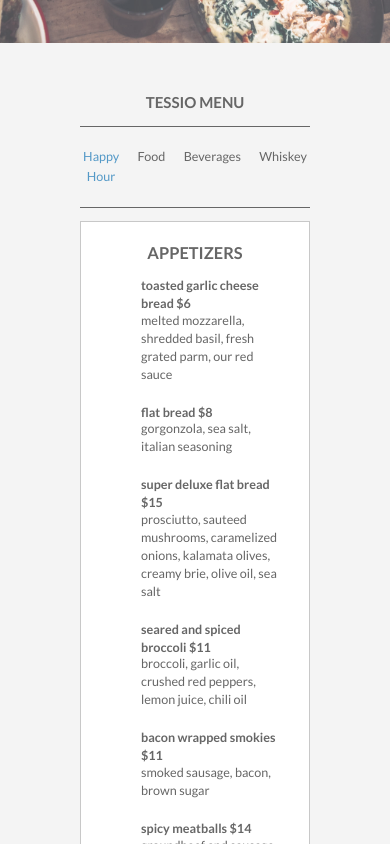
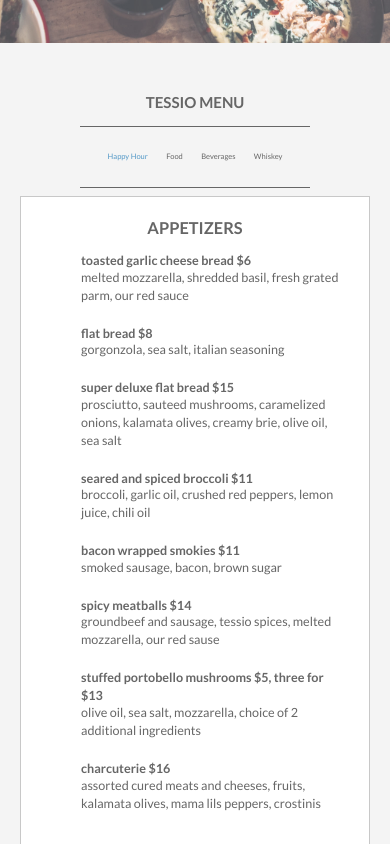
Before and after one commit to montgomeryrd/tessio, a React (Create React App) app: page / in a window 390 px wide. Shown: the part 1660-2504 px from the top of the page. Built offline with nearby package versions, Linux system fonts and the light colour scheme.

Commit message:
mobile styles

```diff
--- a/src/index.css
+++ b/src/index.css
@@ -187,7 +187,7 @@ li {
   height: 40px;
 }
 
-@media(max-width: 1000px) {
+@media(max-width: 600px) {
   .pimg1, .pimg2, .pimg3 {
       background-attachment: scroll;
   }
@@ -200,11 +200,21 @@ li {
   .section {
     font-size: .9em;
   }
+  .menu-nav {
+    font-size: .6em;
+  }
+  .menu-container {
+    position: relative;
+    margin: 0 -60px 0 -60px;;
+  }
   .menu-div {
     flex-basis: 100%;
   }
   .menu-description {
     padding-top: 6px;
+  }
+  .menu-alcohol-spacing li {
+    border-bottom: none;
   }
   .google-map-code {
     display: none;
@@ -213,6 +223,6 @@ li {
     margin-left: -30px;
   }
   .about-tessio-links {
-    margin-left: -30px;
+    margin-left: -50px;
   }
 }
```
Also changed, not shown: 1 other file (tests, documents, lock files or other folders).
